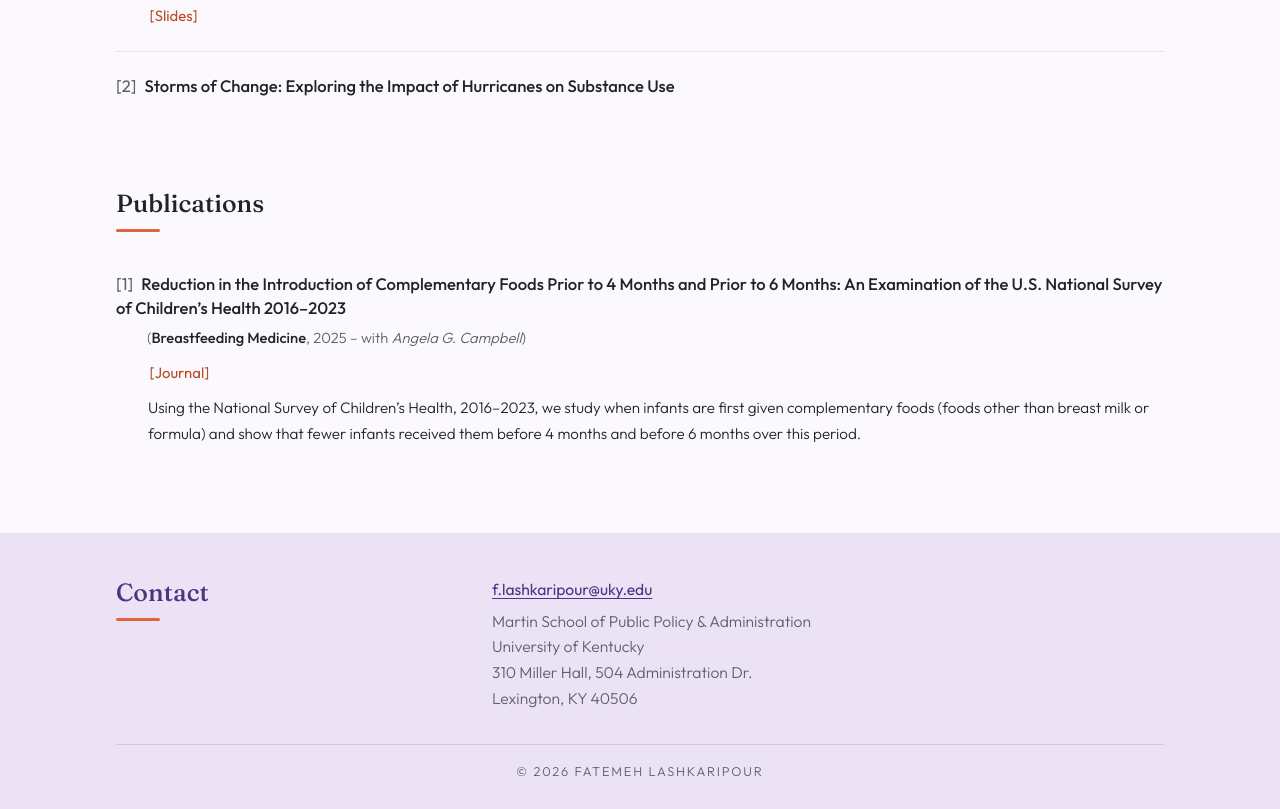
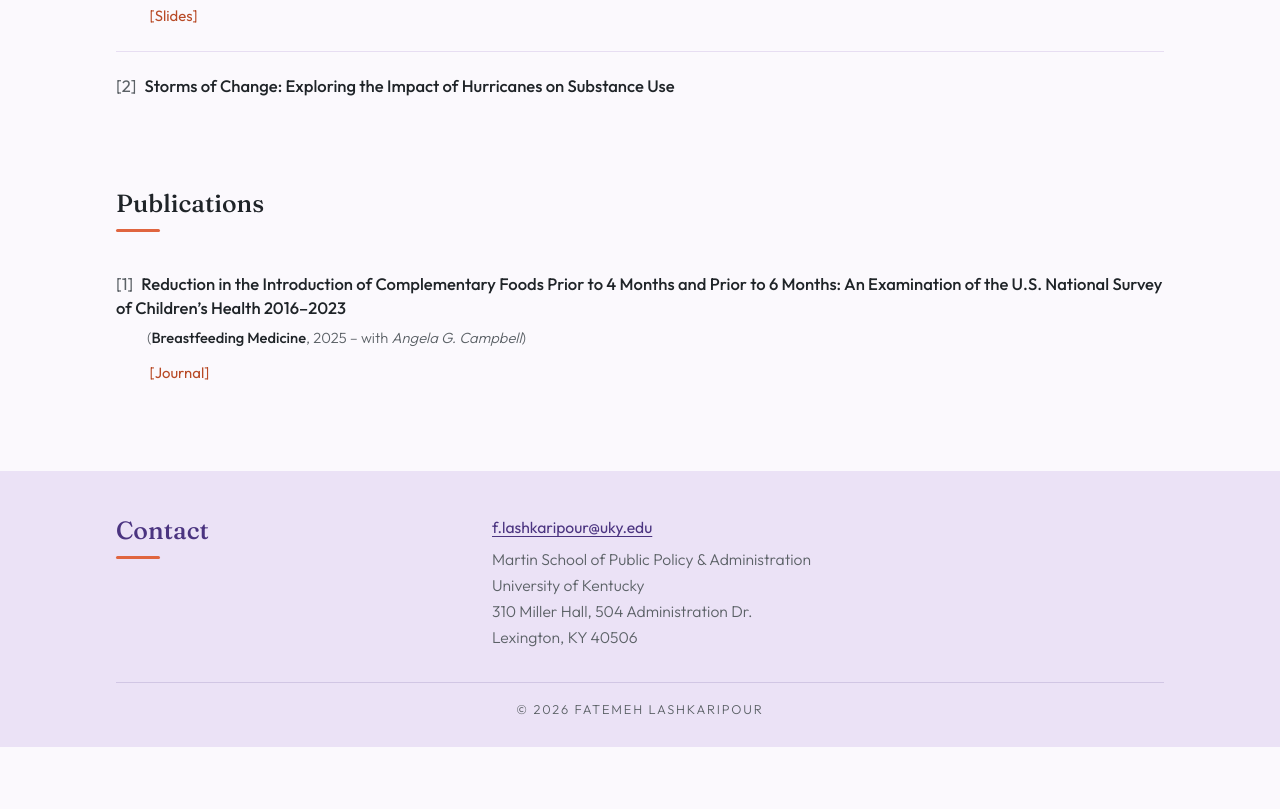
Before and after one commit to fatemehlashkaripour/fatemehlashkaripour.github.io, a plain HTML site: page research.html in a window 1280 px wide. Shown: the part 1229-2038 px from the top of the page. After the commit the page ends 1976 px from the top, so only its background shows below. Drawn offline with Linux system fonts and the light colour scheme.

Commit message:
Drop published paper summary line
Co-Authored-By: Claude Opus 5.5 <noreply@anthropic.com>

```diff
--- a/research.html
+++ b/research.html
@@ -103,7 +103,6 @@
         <h3>Reduction in the Introduction of Complementary Foods Prior to 4 Months and Prior to 6 Months: An Examination of the U.S. National Survey of Children&rsquo;s Health 2016&ndash;2023</h3>
         <p class="meta">(<b>Breastfeeding Medicine</b>, 2025 &ndash; with <em>Angela G. Campbell</em>)</p>
         <div class="links"><a href="https://doi.org/10.1177/15568253251390891">Journal</a></div>
-        <p class="summary">Using the National Survey of Children&rsquo;s Health, 2016&ndash;2023, we study when infants are first given complementary foods (foods other than breast milk or formula) and show that fewer infants received them before 4 months and before 6 months over this period.</p>
         <!-- To link the article, add inside this article:
         <div class="links"><a href="https://doi.org/...">Journal</a></div>
         -->
```
